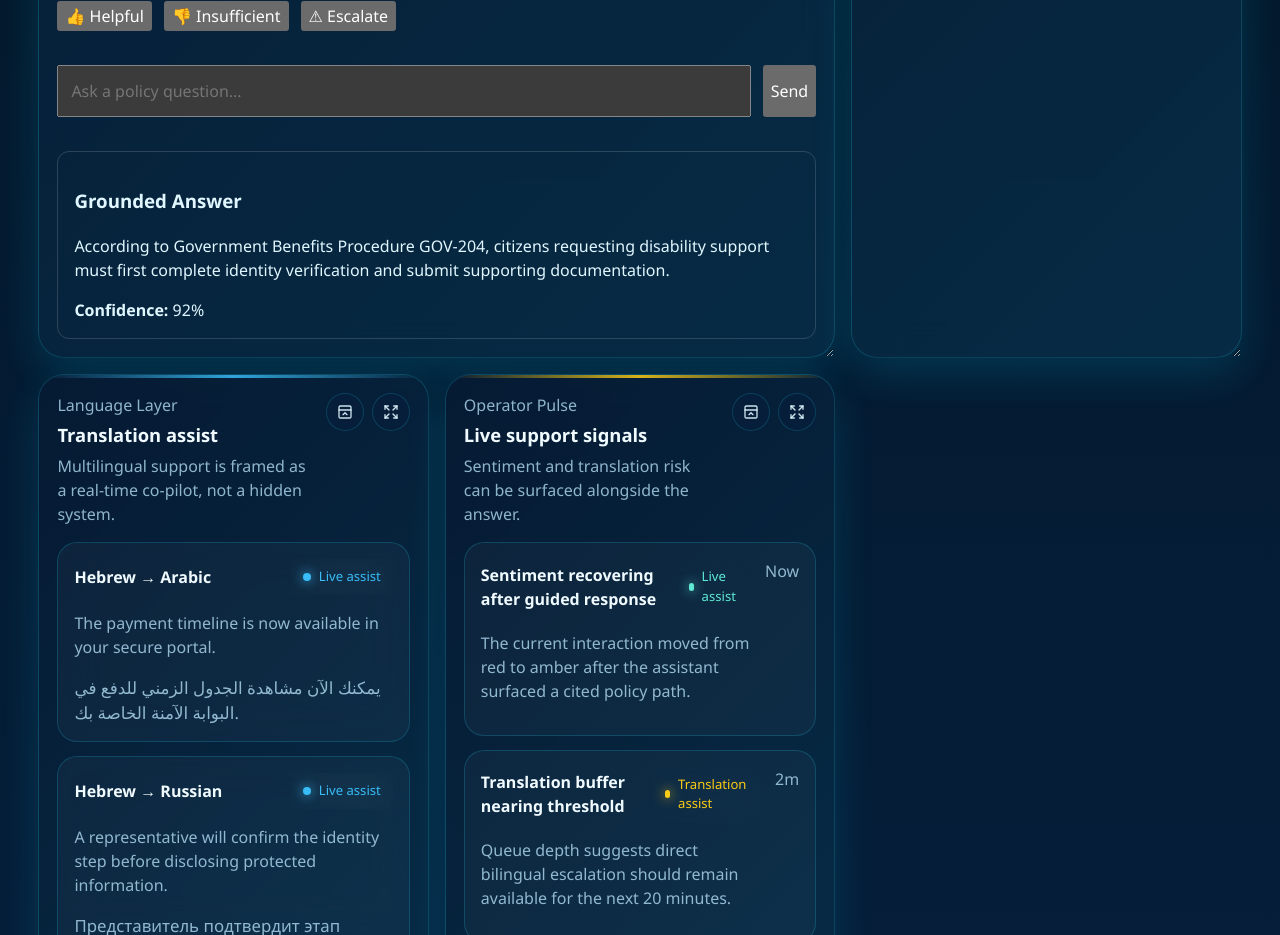
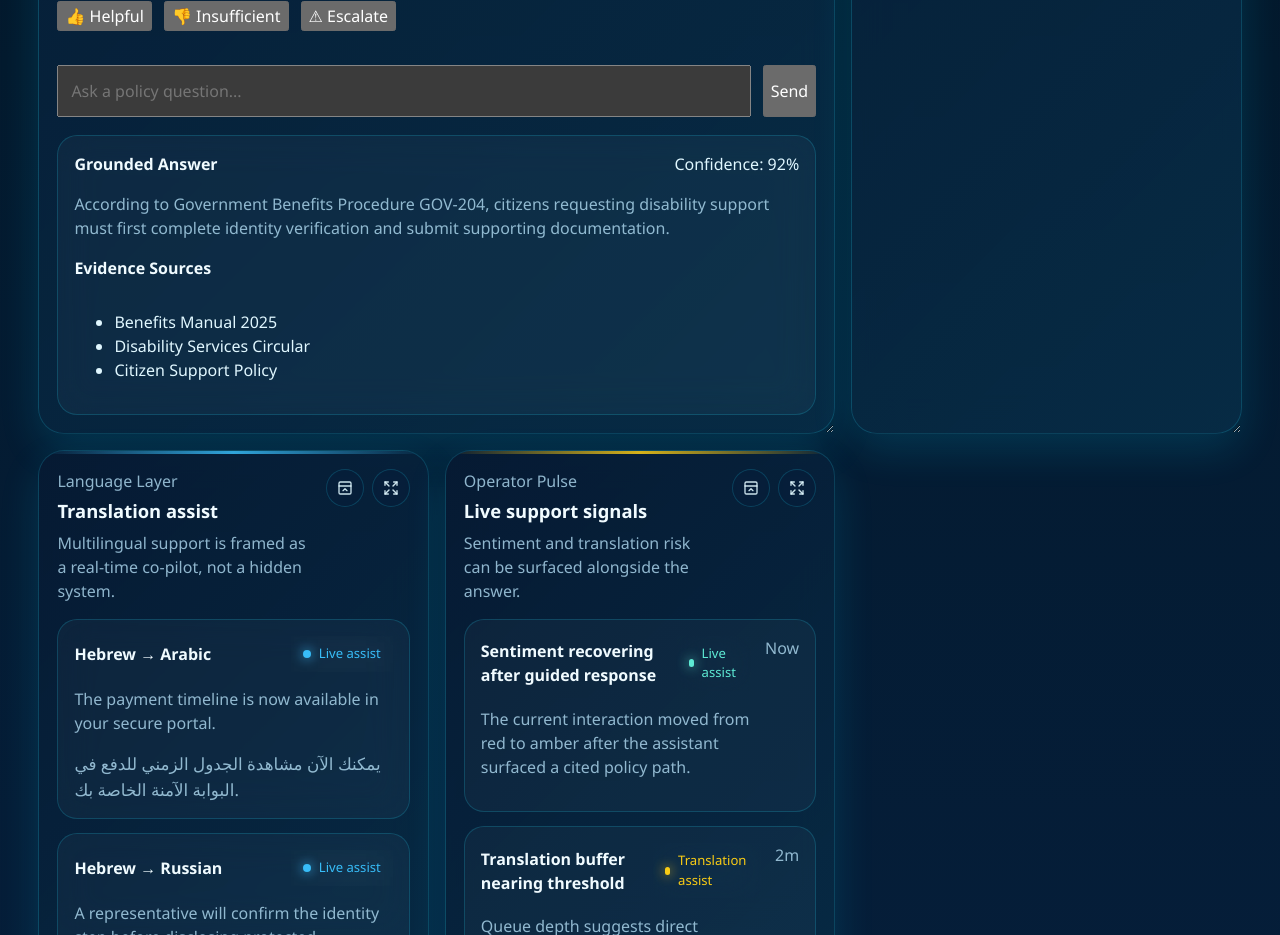
Before and after one commit to PShungube/Jutoverse-demo, a React (Vite) app: page /representative-assistant in a window 1280 px wide. Shown: the part 1660-2595 px from the top of the page. Built offline with nearby package versions, Linux system fonts and the light colour scheme.

Commit message:
feat: representative assistant enhancements

```diff
--- a/src/features/representative-assistant/components/GroundedAnswerCard.tsx
+++ b/src/features/representative-assistant/components/GroundedAnswerCard.tsx
@@ -1,14 +1,10 @@
 export function GroundedAnswerCard() {
   return (
-    <div
-      style={{
-        marginTop: '1rem',
-        padding: '1rem',
-        border: '1px solid rgba(255,255,255,0.15)',
-        borderRadius: '12px',
-      }}
-    >
-      <h3>Grounded Answer</h3>
+    <div className="citation-card">
+      <div className="signal-row__topline">
+        <strong>Grounded Answer</strong>
+        <span>Confidence: 92%</span>
+      </div>
 
       <p>
         According to Government Benefits Procedure GOV-204,
@@ -17,8 +13,14 @@ export function GroundedAnswerCard() {
         documentation.
       </p>
 
-      <div style={{ marginTop: '0.75rem' }}>
-        <strong>Confidence:</strong> 92%
+      <div className="stack-list">
+        <strong>Evidence Sources</strong>
+
+        <ul>
+          <li>Benefits Manual 2025</li>
+          <li>Disability Services Circular</li>
+          <li>Citizen Support Policy</li>
+        </ul>
       </div>
     </div>
   );
--- a/src/features/representative-assistant/components/QueryComposer.tsx
+++ b/src/features/representative-assistant/components/QueryComposer.tsx
@@ -29,7 +29,7 @@ export function QueryComposer() {
         }}
       />
 
-      <button onClick={handleSubmit}>
+      <button type="button" onClick={handleSubmit}>
         Send
       </button>
     </div>
```
